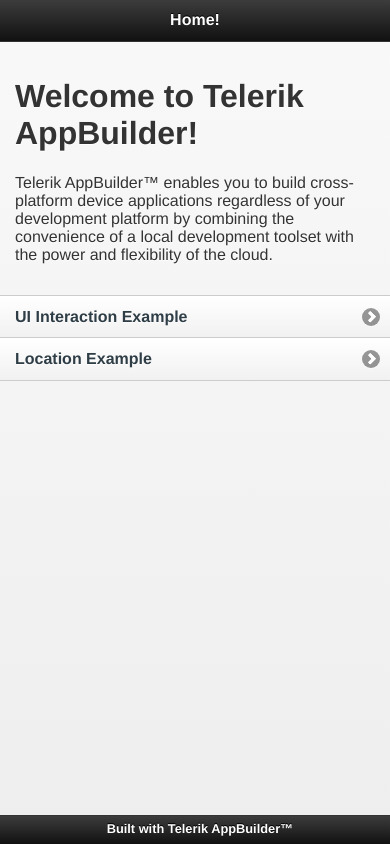
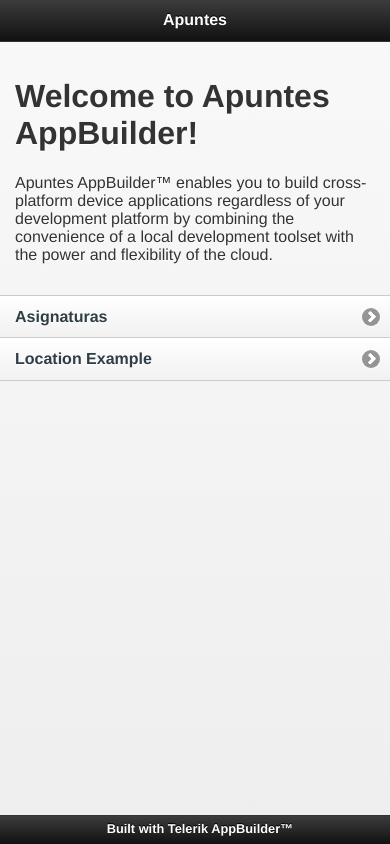
Before and after one commit to ehnano/Apuntes, a plain HTML site: page Apuntes/index.html in a window 390 px wide. Drawn offline with Linux system fonts and the light colour scheme; some packages are replaced by stand-ins of ours.

Commit message:
Comienzo

```diff
--- a/Apuntes/index.html
+++ b/Apuntes/index.html
@@ -2,7 +2,7 @@
 <html>
 <head>
     <meta charset="UTF-8" />
-    <title>Hello, World</title>
+    <title>Apuntes</title>
     <meta name="viewport" content="width=device-width, initial-scale=1">
     <link href="jquery-mobile/styles/jquery.mobile-1.3.1.min.css" rel="stylesheet" />
     <link href="styles/main.css" rel="stylesheet" />
@@ -22,14 +22,14 @@
 
         <!--Header-->
         <div data-role="header" data-position="fixed">
-            <h1>Home!</h1>
+            <h1>Apuntes</h1>
         </div>
 
         <!--Content-->
         <div data-role="content">
-            <h1>Welcome to Telerik AppBuilder!</h1>
+            <h1>Welcome to Apuntes AppBuilder!</h1>
             <p>
-                Telerik AppBuilder&trade; enables you to build cross-platform device applications regardless of your
+                Apuntes AppBuilder&trade; enables you to build cross-platform device applications regardless of your
                     development platform by combining the convenience of a local development toolset with the
                     power and flexibility of the cloud.
             </p>
@@ -37,7 +37,7 @@
         <div class="nav">
             <ul data-role="listview">
                 <li>
-                    <a href="#page-ui-interaction" data-transition="slide">UI Interaction Example</a>
+                    <a href="#page-ui-interaction" data-transition="slide">Asignaturas</a>
                 </li>
                 <li>
                     <a href="#page-location" data-transition="slide">Location Example</a>
```
